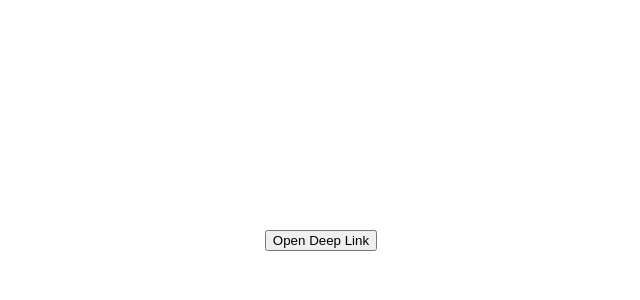
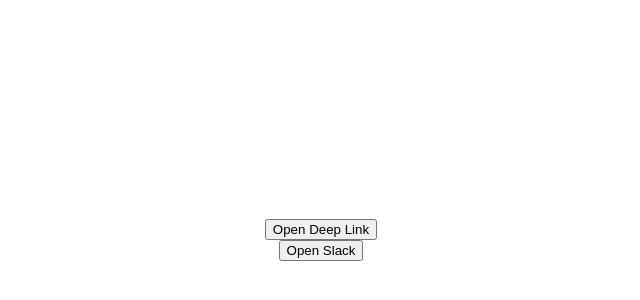
Before and after one commit to vadivazhagan-vadivel/testPages, a plain HTML site: page index.html in a window 1280 px wide. Shown: the part 168-468 px from the top of the page, without its empty margins (319-959 px from the left). Drawn offline with Linux system fonts and the light colour scheme.

Commit message:
added deeplink

```diff
--- a/index.html
+++ b/index.html
@@ -1,19 +1,34 @@
 <!DOCTYPE html>
 <html lang="en">
   <head>
-<meta charset="UTF-8">
-<meta name="viewport" content="width=device-width, initial-scale=1.0">
+    <meta charset="UTF-8" />
+    <meta name="viewport" content="width=device-width, initial-scale=1.0" />
     <title>Open Deep Link</title>
   </head>
   <body>
-<div style="display: flex; justify-content: center; align-items: center; height: 100vh;">
+    <div
+      style="
+        display: flex;
+        flex-direction: column;
+        justify-content: center;
+        align-items: center;
+        height: 100vh;
+      "
+    >
       <button onclick="openDeepLink()">Open Deep Link</button>
+      <button onclick="openSlack()">Open Slack</button>
     </div>
 
     <script>
       function openDeepLink() {
-  var deepLink = 'tez://upi/pay?pa=9334527109@upi&pn=User1&tn=Test UPI&am=20&cu=INR&mc=1234&tr=01234';
+        var deepLink =
+          "tez://upi/pay?pa=9344527109@upi&pn=User1&tn=Test UPI&am=20&cu=INR&mc=1234&tr=01234";
         window.location.href = deepLink;
+      }
+
+      function openSlack() {
+        var slackLink = "slack://";
+        window.location.href = slackLink;
       }
     </script>
   </body>
```
Lines whose indentation alone changed are shown as unchanged.
